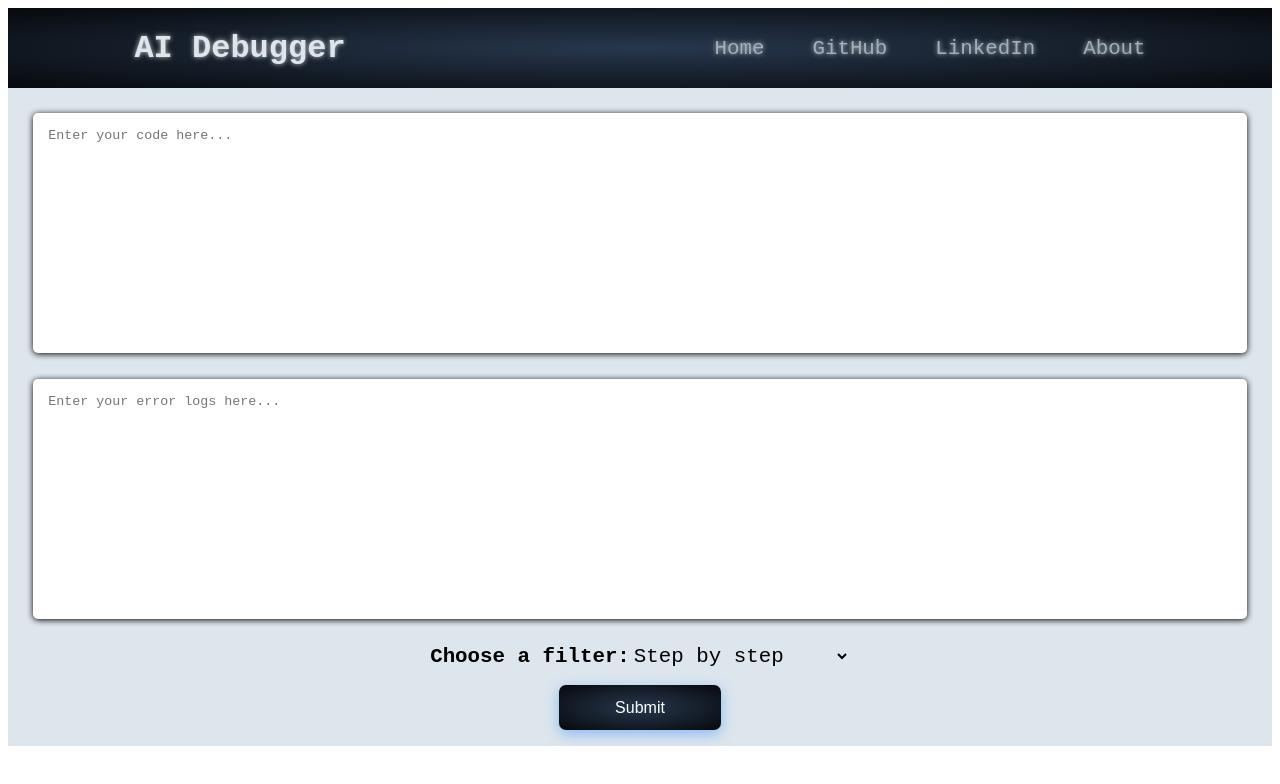
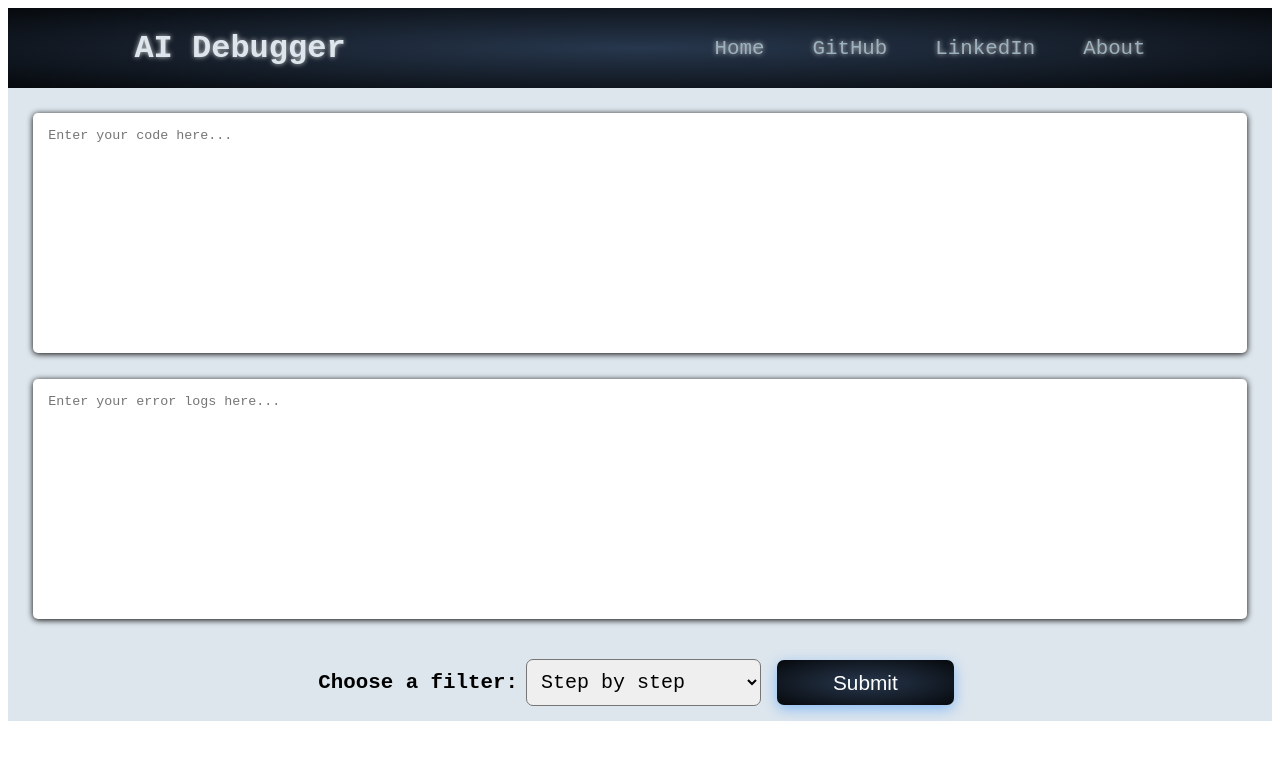
Before and after one commit to Liranalb/ai_debugger, a React (Create React App) app: page / in a window 1280 px wide. Shown: the top 784 px of the page. Built offline with nearby package versions, Linux system fonts and the light colour scheme.

Commit message:
change dropmenu and submit button design

```diff
--- a/src/components/DropdownMenu.css
+++ b/src/components/DropdownMenu.css
@@ -8,17 +8,18 @@
     font-size: 1.3rem;
     color: black;
     margin: 0;
+    padding: 0.5rem;
   }
 
   .select-style {
-    background-color: #DDE6ED;
-    color: black;
-    font-size: 1.3rem;
-    border: none;
-    outline: none;
+    outline: 0;
     cursor: pointer;
+    padding: 10px;
+    border-radius: 7px;
     font: 1.3rem Inconsolata, monospace;
-  }
+    font-size: 20px;
+    transition: background 0.2s ease, color 0.2s ease, box-shadow 0.2s ease;
+}
 
   .center {
     display: flex;
--- a/src/components/Home.js
+++ b/src/components/Home.js
@@ -80,6 +80,7 @@ const Home = () => {
                     onChange={(event) => setLogs(event.target.value)}
                 />
             </Card>
+            <div className="center">
                 <DropdownMenu
                     value={flavor}
                     onSelectMenuItem={(menuItem) => setFlavor(menuItem)}
@@ -88,6 +89,7 @@ const Home = () => {
                     id="submit_button"
                     buttonText={strings.submitButton}
                 />
+            </div>
 
             {/* Display the response if available */}
             {response && (
--- a/src/components/SubmitBtn.module.css
+++ b/src/components/SubmitBtn.module.css
@@ -10,7 +10,7 @@
   background-image: radial-gradient(#27374d, black 120%);
   color: white;
   font-weight: 400;
-  font-size: 16px;
+  font-size: 1.3rem;
   box-shadow: 0 4px 14px 0 rgb(0 118 255 / 39%);
   transition: background 0.2s ease, color 0.2s ease, box-shadow 0.2s ease;
   :hover {
```
Lines whose indentation alone changed are shown as unchanged.
